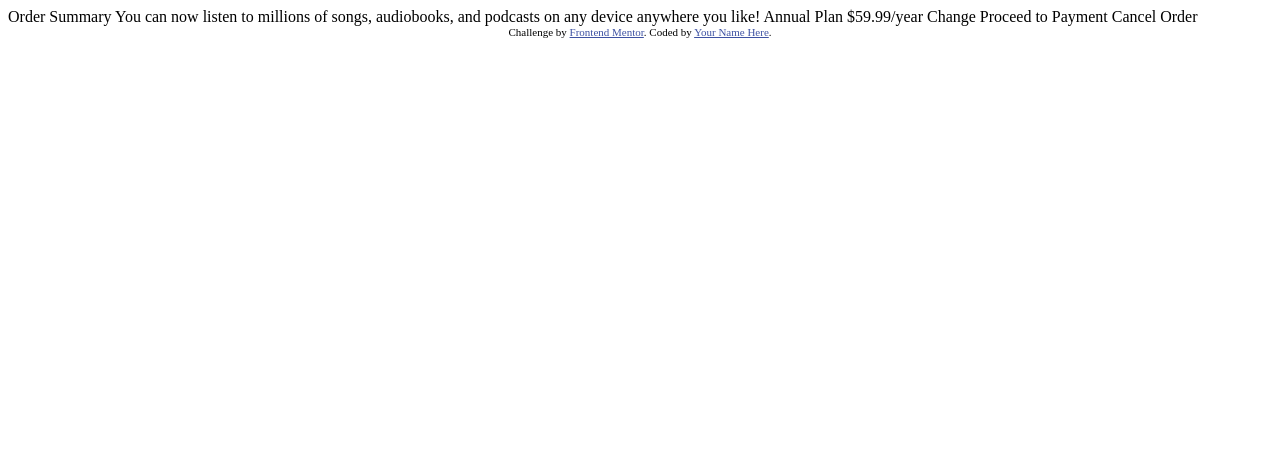
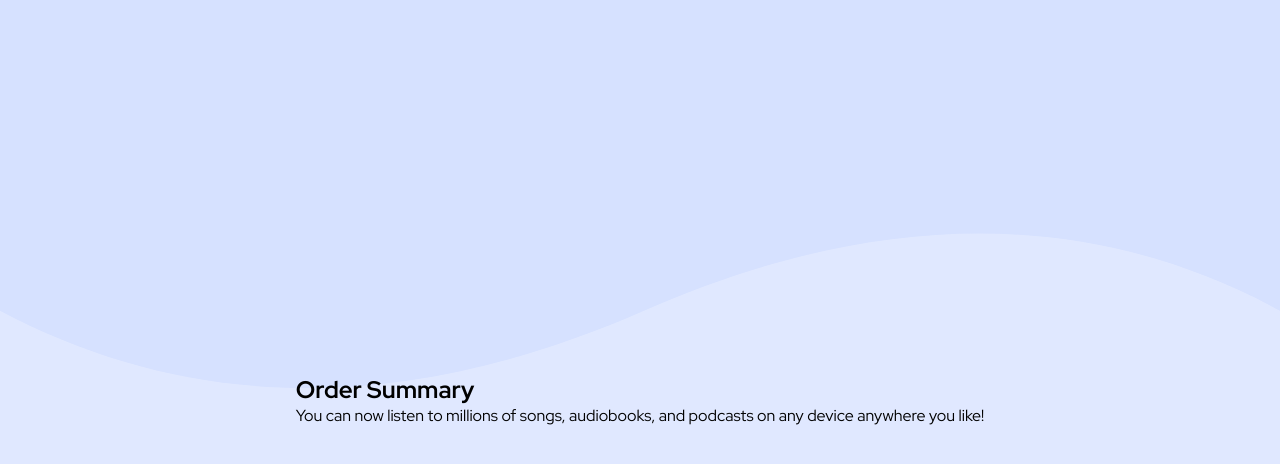
Before and after one commit to ThuReinMinHtun/order-summmary, a plain HTML site: page index.html in a window 1280 px wide. Drawn offline with Linux system fonts and the light colour scheme.

Commit message:
adding card style

```diff
--- a/index.html
+++ b/index.html
@@ -14,18 +14,29 @@
     <link rel="stylesheet" href="./style.css" />
     <title>Frontend Mentor | Order summary card</title>
 
-    <!-- Feel free to remove these styles or customise in your own stylesheet 👍 -->
+    <!-- Feel free to remove these styles or customizes in your own stylesheet 👍 -->
   </head>
   <body>
-    Order Summary You can now listen to millions of songs, audiobooks, and
-    podcasts on any device anywhere you like! Annual Plan $59.99/year Change
-    Proceed to Payment Cancel Order
+    <div class="container">
+      <div class="card">
+        <div class="img-section"></div>
+        <div class="contents">
+          <h2>Order Summary</h2>
+          <p>
+            You can now listen to millions of songs, audiobooks, and podcasts on
+            any device anywhere you like!
+          </p>
+          <div class="order"></div>
+        </div>
+      </div>
+    </div>
+    <!-- Annual Plan $59.99/year Change Proceed to Payment Cancel Order -->
 
-    <div class="attribution">
+    <!-- <div class="attribution">
       Challenge by
       <a href="https://www.frontendmentor.io?ref=challenge" target="_blank"
         >Frontend Mentor</a
       >. Coded by <a href="#">Your Name Here</a>.
-    </div>
+    </div> -->
   </body>
 </html>
--- a/style.css
+++ b/style.css
@@ -1,3 +1,34 @@
+@import url("https://fonts.googleapis.com/css2?family=Red+Hat+Display:ital,wght@0,300..900;1,300..900&display=swap");
+
+:root {
+  --pale-blue: hsl(225, 100%, 94%);
+  --bright-blue: hsl(245, 75%, 52%);
+  --very-pale-blue: hsl(225, 100%, 98%);
+  --desaturated-blue: hsl(224, 23%, 55%);
+  --dark-blue: hsl(223, 47%, 23%);
+  --font-red-hat: "Red Hat Display", sans-serif;
+}
+*{
+    margin: 0;
+    padding: 0;
+    box-sizing: border-box;
+}
+body{
+    width: 100%;
+    height: 100vh;
+    display: flex;
+    justify-content: center;
+    align-items: center;
+    font-family: var(--font-red-hat);
+    background-color: var(--pale-blue);
+    background-image: url(./images/pattern-background-desktop.svg
+    );
+    background-repeat: no-repeat;
+    background-size: contain;
+}
+
+
+
 .attribution {
   font-size: 11px;
   text-align: center;
```
